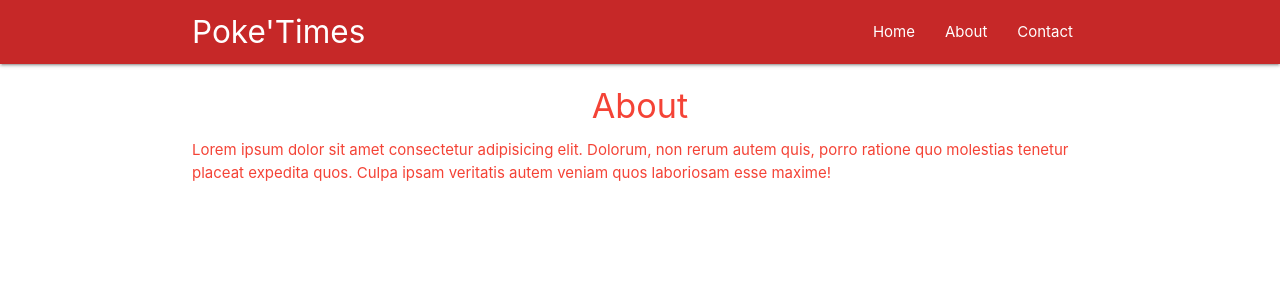
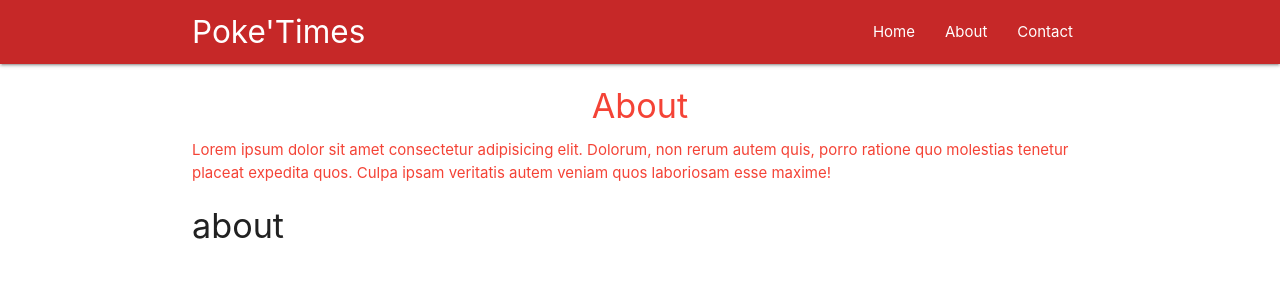
Before and after one commit to Adekabang/poketimes-react, a React (Create React App) app: page /about in a window 1280 px wide. Shown: the top 300 px of the page. Built offline with nearby package versions, Linux system fonts and the light colour scheme.

Commit message:
learn to use route params

```diff
--- a/src/App.js
+++ b/src/App.js
@@ -4,6 +4,7 @@ import {BrowserRouter, Route} from 'react-router-dom'
 import Home from './components/Home'
 import About from './components/About'
 import Contact from './components/Contact'
+import Post from './components/Post'
 
 class App extends Component {
   render() {
@@ -14,6 +15,7 @@ class App extends Component {
           <Route exact path='/' component={Home}/>
           <Route path='/about' component={About}/>
           <Route path='/contact' component={Contact}/>
+          <Route path="/:post_id" component={Post} />
         </div>
       </BrowserRouter>
     );
--- /dev/null
+++ b/src/components/Post.js
@@ -0,0 +1,22 @@
+import React, {Component} from 'react'
+
+class Post extends Component {
+  state = {
+    id: null
+  }
+  componentDidMount() {
+    let id = this.props.match.params.post_id
+    this.setState({
+      id
+    })
+  }
+  render() {
+    return (
+      <div className="container">
+        <h4>{this.state.id}</h4>
+      </div>
+    )
+  }
+}
+
+export default Post
```
